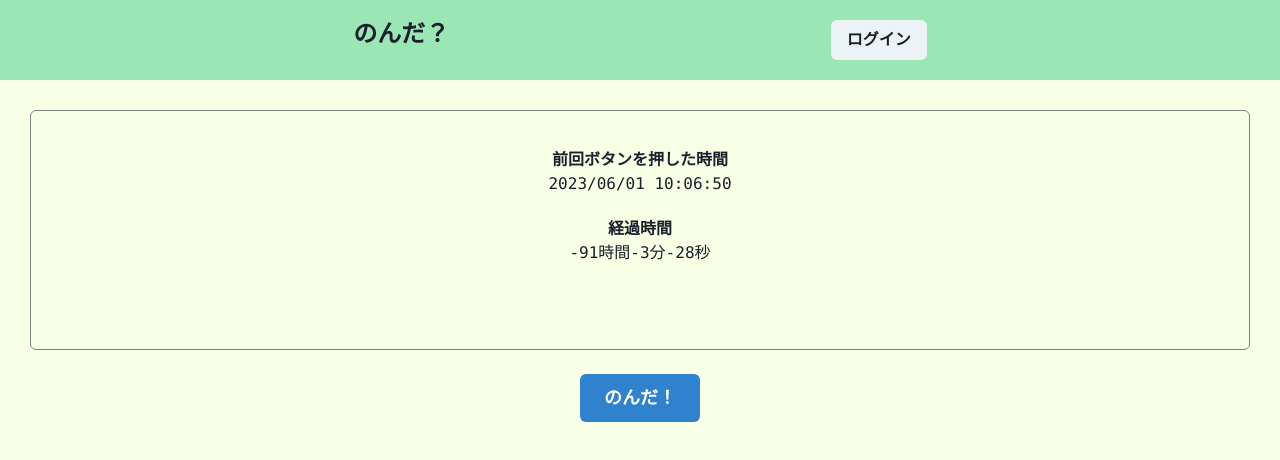
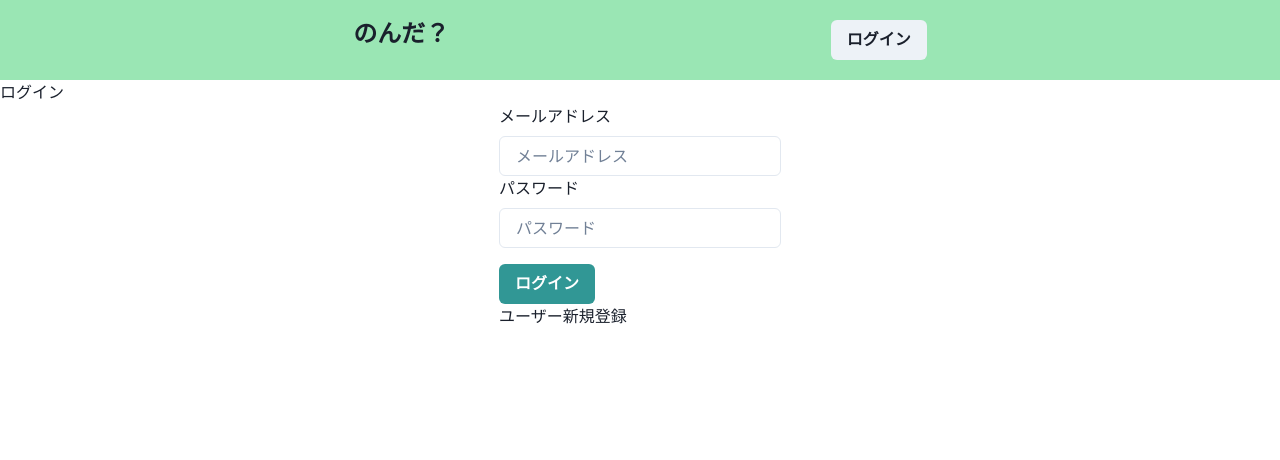
Before and after one commit to seetsuko/its-nonda-, a React (Create React App) app: page /login in a window 1280 px wide. Shown: the top 460 px of the page. Built offline with nearby package versions, Linux system fonts and the light colour scheme; data requests are answered from the project's data file.

Commit message:
feat: ログインの機能をuseFormとchakraUIを使って修正

```diff
--- a/package.json
+++ b/package.json
@@ -31,7 +31,8 @@
     "react-scripts": "^5.0.1",
     "sass": "^1.62.1",
     "typescript": "^4.9.5",
-    "web-vitals": "^2.1.4"
+    "web-vitals": "^2.1.4",
+    "zod": "^3.21.4"
   },
   "scripts": {
     "start": "react-scripts start",
--- a/src/App.tsx
+++ b/src/App.tsx
@@ -1,12 +1,12 @@
 import React from 'react';
 import { Header } from './Header';
-import { Counter } from './pages/Counter';
+import { Router } from './routes/Router';
 
 const App = () => {
   return (
     <div className="App">
       <Header />
-      <Counter />
+      <Router/>
     </div>
   );
 };
--- a/src/Header.tsx
+++ b/src/Header.tsx
@@ -1,5 +1,6 @@
 import React from 'react';
 import { Heading, Box, Container, Flex, Button } from '@chakra-ui/react';
+import { Link } from 'react-router-dom';
 
 export const Header = () => {
   return (
@@ -9,7 +10,7 @@ export const Header = () => {
           <Heading as="h1" fontSize="2xl" cursor="pointer">
             のんだ？
           </Heading>
-          <Button>ログイン</Button>
+          <Button><Link to="login"> ログイン</Link></Button>
         </Flex>
       </Container>
     </Box>
--- a/src/const.ts
+++ b/src/const.ts
@@ -1,2 +1 @@
-export const url =
-process.env.REACT_APP_API_URL;
+export const url = process.env.REACT_APP_API_URL;
--- a/src/redux/authSlice.ts
+++ b/src/redux/authSlice.ts
@@ -7,7 +7,7 @@ const initialState = {
   isSignIn: cookie.get('token') !== undefined,
 };
 
-export const authSlice:Slice = createSlice({
+export const authSlice: Slice = createSlice({
   name: 'auth',
   initialState,
   reducers: {
--- a/src/redux/store.ts
+++ b/src/redux/store.ts
@@ -1,5 +1,8 @@
 import { configureStore } from '@reduxjs/toolkit';
-import { useSelector as rawUseSelector, TypedUseSelectorHook } from 'react-redux';
+import {
+  useSelector as rawUseSelector,
+  TypedUseSelectorHook,
+} from 'react-redux';
 // authSlicer→authReducerはわかりやすいように名前変えてるだけ
 import authReductor from './authSlice';
 
@@ -13,5 +16,6 @@ export const store = configureStore({
 });
 
 export type AppDispatch = typeof store.dispatch;
-export type RootState = ReturnType<typeof store.getState>
-export const useSelector: import('react-redux').TypedUseSelectorHook<RootState> = rawUseSelector
+export type RootState = ReturnType<typeof store.getState>;
+export const useSelector: import('react-redux').TypedUseSelectorHook<RootState> =
+  rawUseSelector;
--- a/src/routes/Router.tsx
+++ b/src/routes/Router.tsx
@@ -1,16 +1,17 @@
-import React from "react"
-import { BrowserRouter,Routes,Route } from "react-router-dom"
-import { Login } from "../user/Login"
-import { SignUp } from "../user/SignUp"
-import { UserEdit } from "../user/UserEdit"
+import React from 'react';
+import { BrowserRouter, Routes, Route } from 'react-router-dom';
+import { Login } from '../user/Login';
+import { SignUp } from '../user/SignUp';
+import { UserEdit } from '../user/UserEdit';
+import { Counter } from '../pages/Counter';
 
-export const Router = () =>{
-
+export const Router = () => {
   return (
-      <Routes>
-        <Route path="login" element={<Login />} />
-        <Route path="signup" element={<SignUp />} />
-        <Route path="/profile" element={<UserEdit />} />
-      </Routes>
-  )
-}
+    <Routes>
+      <Route path="/login" element={<Login />} />
+      <Route path="/signup" element={<SignUp />} />
+      <Route path="/profile" element={<UserEdit />} />
+      <Route path="/" element={<Counter />} />
+    </Routes>
+  );
+};
--- a/src/user/Login.tsx
+++ b/src/user/Login.tsx
@@ -2,7 +2,7 @@ import React, { useState } from 'react';
 import { Link, Navigate, useNavigate } from 'react-router-dom';
 import { useForm } from 'react-hook-form';
 import axios from 'axios';
-
+import { FormLabel, Input, Button, VStack,Text } from '@chakra-ui/react'
 import useCookies from 'react-cookie/cjs/useCookies';
 import { useDispatch } from 'react-redux';
 import { signIn } from '../redux/authSlice';
@@ -21,7 +21,7 @@ export const Login = () => {
   const [cookie, setCookie, remouveCookie] = useCookies();
   const [errorMessage, setErrorMessage] = useState('');
 
-  const onSubmit = (data:any) => {
+  const onSubmit = (data: any) => {
     console.log(data);
     //   ユーザー認証APIを使って、ログイン画面を作成する
     axios
@@ -44,38 +44,44 @@ export const Login = () => {
       {auth && <Navigate to="/" />}
       <h2> ログイン</h2>
       <p className="error">{errorMessage}</p>
+      <VStack>
       <form onSubmit={handleSubmit(onSubmit)} className="user-form">
         <div>
-          <label htmlFor="email">メールアドレス
-          <input
-            id="login-email"
+          <FormLabel  htmlFor="email">
+            メールアドレス</FormLabel>
+            <Input
+              id="email"
+              placeholder="メールアドレス"
               // バリデーション
               {...register('email', { required: true })}
-          /></label>
+            />
           {errors.email && (
-            <div className="error">メールアドレスを入力してください</div>
+            <Text color="red.400">メールアドレスを入力してください</Text>
           )}
         </div>
         <div>
-          <label htmlFor="password">パスワード
-          <input
+          <FormLabel htmlFor="password">
+            パスワード</FormLabel>
+            <Input
               type="password"
               id="login-password"
+              placeholder="パスワード"
               // バリデーション
               {...register('password', { required: true })}
-          /></label>
+            />
           {errors.password && (
-            <div className="error">パスワードを入力してください</div>
+            <Text color="red.400">パスワードを入力してください</Text>
           )}
         </div>
         <div>
-          <button id="submit" type="submit">
+          <Button mt={4} colorScheme="teal" type="submit">
             ログイン
-          </button>
+          </Button>
         </div>
         {/* ユーザー作成画面へのリンクを配置する */}
         <Link to="/signup">ユーザー新規登録</Link>
       </form>
+      </VStack>
     </div>
   );
 };
--- a/src/user/SignUp.tsx
+++ b/src/user/SignUp.tsx
@@ -1,9 +1,8 @@
-import React,{ useState } from 'react';
+import React, { useState } from 'react';
 
 import axios from 'axios';
 import { useForm } from 'react-hook-form';
 import { Link, Navigate, useNavigate } from 'react-router-dom';
-import Compressor from 'compressorjs';
 import useCookies from 'react-cookie/cjs/useCookies';
 import { useDispatch } from 'react-redux';
 import { signIn } from '../redux/authSlice';
@@ -13,21 +12,16 @@ import { useSelector } from '../redux/store';
 export const SignUp = () => {
   const auth = useSelector((state) => state.auth.isSignIn);
   const dispatch = useDispatch();
-  const formData = new FormData();
   const navigation = useNavigate();
   const {
     register,
     handleSubmit,
     formState: { errors },
   } = useForm();
-  const [file, setFile] = useState('');
-  const [preview, setPreview] = useState(
-    'https://4.bp.blogspot.com/-xz7m7yMI-CI/U1T3vVaFfZI/AAAAAAAAfWI/TOJPmuapl-c/s800/figure_standing.png'
-  );
   const [cookie, setCookie, removeCookie] = useCookies();
   const [errorMessage, setErrorMessage] = useState('');
 
-  const onSubmit = async (data:any) => {
+  const onSubmit = async (data: any) => {
     let token = '';
     await axios
       .post(`${url}/users`, data)
@@ -48,37 +42,43 @@ export const SignUp = () => {
       {auth && <Navigate to="/" />}
       <h2> 新規登録</h2>
       <p className="error">{errorMessage}</p>
-      <form onSubmit={handleSubmit(onSubmit)} >
+      <form onSubmit={handleSubmit(onSubmit)}>
         <div>
-          <label htmlFor="name">ユーザー名
+          <label htmlFor="name">
+            ユーザー名
             <input
               id="signup-name"
               // バリデーション
               {...register('name', { required: true })}
-          /></label>
+            />
+          </label>
           {errors.name && (
             <div className="error">ユーザー名を入力してください</div>
           )}
         </div>
         <div>
-          <label htmlFor="email">メールアドレス
+          <label htmlFor="email">
+            メールアドレス
             <input
               id="signup-email"
               // バリデーション
               {...register('email', { required: true })}
-          /></label>
+            />
+          </label>
           {errors.email && (
             <div className="error">メールアドレスを入力してください</div>
           )}
         </div>
         <div>
-          <label htmlFor="password">パスワード
+          <label htmlFor="password">
+            パスワード
             <input
               type="password"
               id="signup-password"
               // バリデーション
               {...register('password', { required: true })}
-          /></label>
+            />
+          </label>
           {errors.password && (
             <div className="error">パスワードを入力してください</div>
           )}
--- a/src/user/UserEdit.tsx
+++ b/src/user/UserEdit.tsx
@@ -1,14 +1,12 @@
-import React,{ useState, useEffect } from 'react';
+import React, { useState, useEffect } from 'react';
 
 import { useCookies } from 'react-cookie';
 import axios from 'axios';
 import { useForm } from 'react-hook-form';
 import { useNavigate } from 'react-router-dom';
-import Compressor from 'compressorjs';
 import { url } from '../const';
 
 export const UserEdit = () => {
-  const formData = new FormData();
   const navigation = useNavigate();
   const [cookie] = useCookies();
   const {
@@ -17,8 +15,6 @@ export const UserEdit = () => {
     reset,
     formState: { errors },
   } = useForm();
-  const [preview, setPreview] = useState('');
-  const [file, setFile] = useState('');
   const [errorMessage, setErrorMessage] = useState('');
 
   // ユーザ表示用API
@@ -31,15 +27,13 @@ export const UserEdit = () => {
       })
       .then((res) => {
         reset({ name: res.data.name });
-        setPreview(res.data.iconUrl);
       })
       .catch((err) => {
         console.log(err);
       });
   }, []);
 
-
-  const onSubmit = async (data:any) => {
+  const onSubmit = async (data: any) => {
     // ユーザ名更新用API
     await axios
       .put(`${url}/users`, data, {
@@ -61,8 +55,9 @@ export const UserEdit = () => {
       <h2>ユーザー編集</h2>
       <p>{errorMessage}</p>
       <form onSubmit={handleSubmit(onSubmit)}>
-        <label htmlFor='user'>ユーザ名
-        <input type="text" {...register('name', { required: true })} />
+        <label htmlFor="user">
+          ユーザ名
+          <input type="text" {...register('name', { required: true })} />
         </label>
         {errors.name && <div>ユーザー名を入力してください</div>}
         <div>
```
Also changed, not shown: src/index.tsx (indentation only), 1 other file (tests, documents, lock files or other folders). Lines whose indentation alone changed are shown as unchanged.
